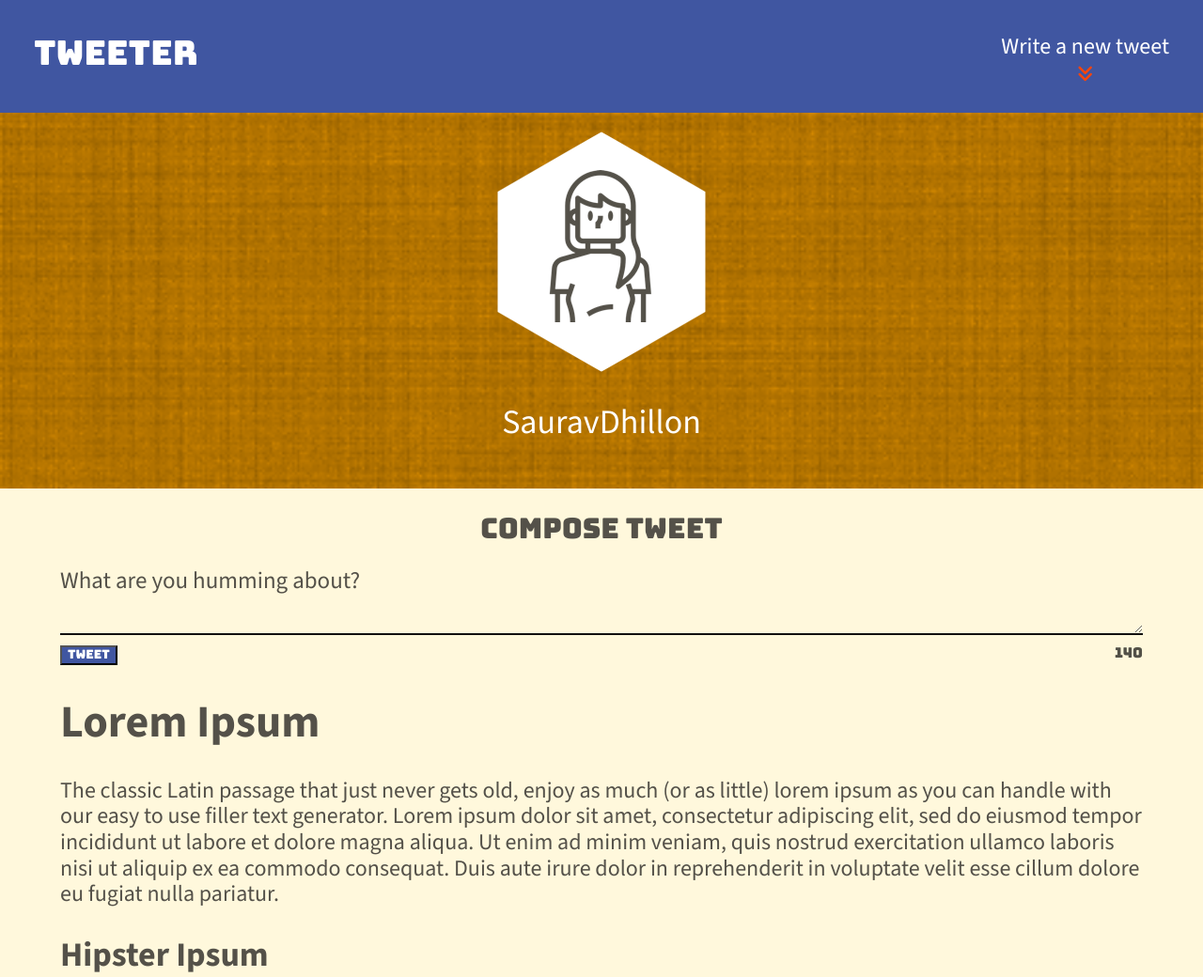
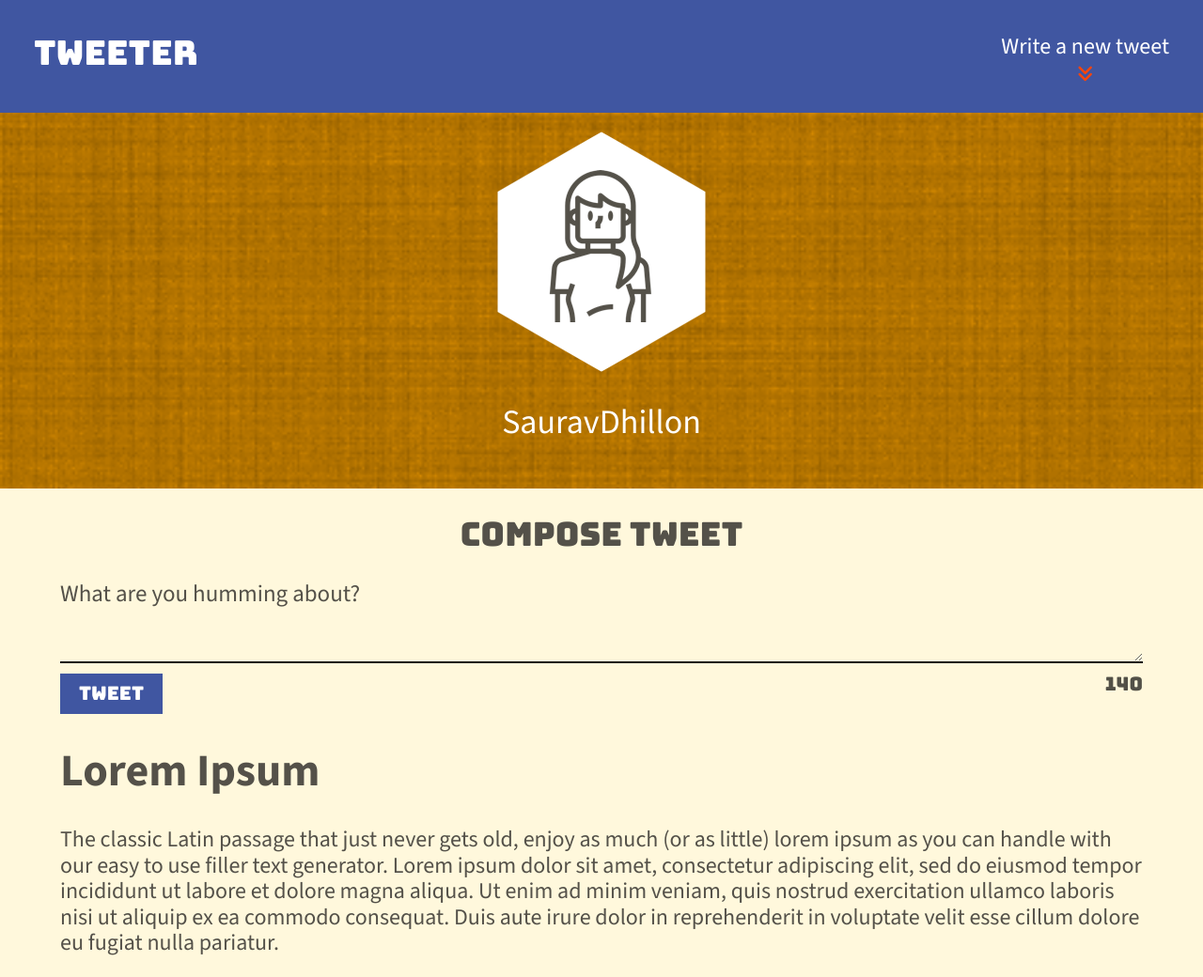
Before and after one commit to SauravDhillon/tweeter, a website: page public/index.html in a window 1280 px wide. Shown: the top 1040 px of the page at 94% size. Drawn offline with nearby package versions, Linux system fonts and the light colour scheme.

Commit message:
Crafted the form element in new stylesheet named new-tweet.css

```diff
--- a/public/index.html
+++ b/public/index.html
@@ -57,7 +57,7 @@
   <main class="container">
     <section class="new-tweet">
       <h2>Compose Tweet</h2>
-      <form method="POST" action="/tweets/">
+      <form method="POST" action="/tweets/" class="new-tweet-form">
         <label for="tweet-text">What are you humming about?</label>
         <textarea name="text" id="tweet-text"></textarea>
         <div>
--- a/public/styles/new-tweet.css
+++ b/public/styles/new-tweet.css
@@ -6,7 +6,7 @@
 /* Header styling */
 .new-tweet h2 {
   font-family: 'Bungee', sans-serif;
-  font-size: 30px;
+  font-size: 35px;
   font-weight: 200;
   display: flex;
   justify-content: center;
@@ -29,6 +29,7 @@
   width: 100%;
   border: none;
   border-bottom: 2px solid rgba(0, 0, 0, 0.933);
+  padding: 10px;
 }
 
 /* Styling for div tag containing button and counter */
@@ -42,12 +43,21 @@ button[type="submit"] {
   background-color: #4056A1;
   color: white;
   font-family: 'Bungee', sans-serif;
-  font-size: 13px;
+  font-size: 20px;
+  border: none;
+  cursor: pointer;
+  padding: 10px 20px;
+}
+
+button[type="submit"]:hover {
+  background-color: #3c4b91;
+  transform: scale(1.05);
+  transition: background-color 0.3s ease, transform 0.3s ease;
 }
 
 /* Styling for the counter */
 .counter {
   color: #000000ad;
   font-family: 'Bungee', sans-serif;
-  font-size: 15px;
+  font-size: 20px;
 }
--- a/server/data-files/initial-tweets.json
+++ b/server/data-files/initial-tweets.json
@@ -8,7 +8,7 @@
     "content": {
       "text": "If I have seen further it is by standing on the shoulders of giants"
     },
-    "created_at": 1733110240171
+    "created_at": 1733123173300
   },
   {
     "user": {
@@ -19,6 +19,6 @@
     "content": {
       "text": "Je pense , donc je suis"
     },
-    "created_at": 1733196640171
+    "created_at": 1733209573300
   }
 ]
```
Also changed, not shown: public/styles/layout.css (+11 -4 lines), public/styles/nav.css (+11 -5 lines).
